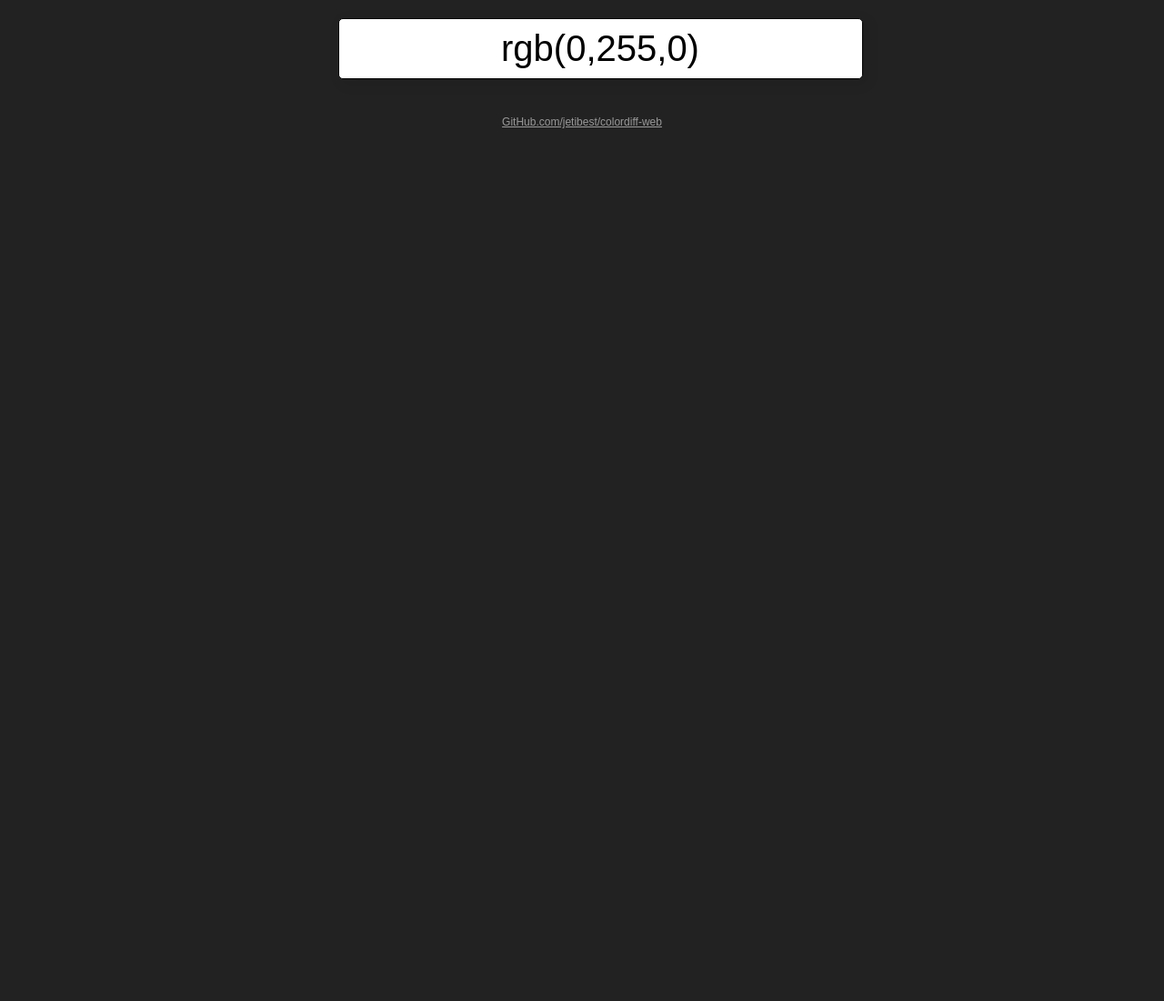
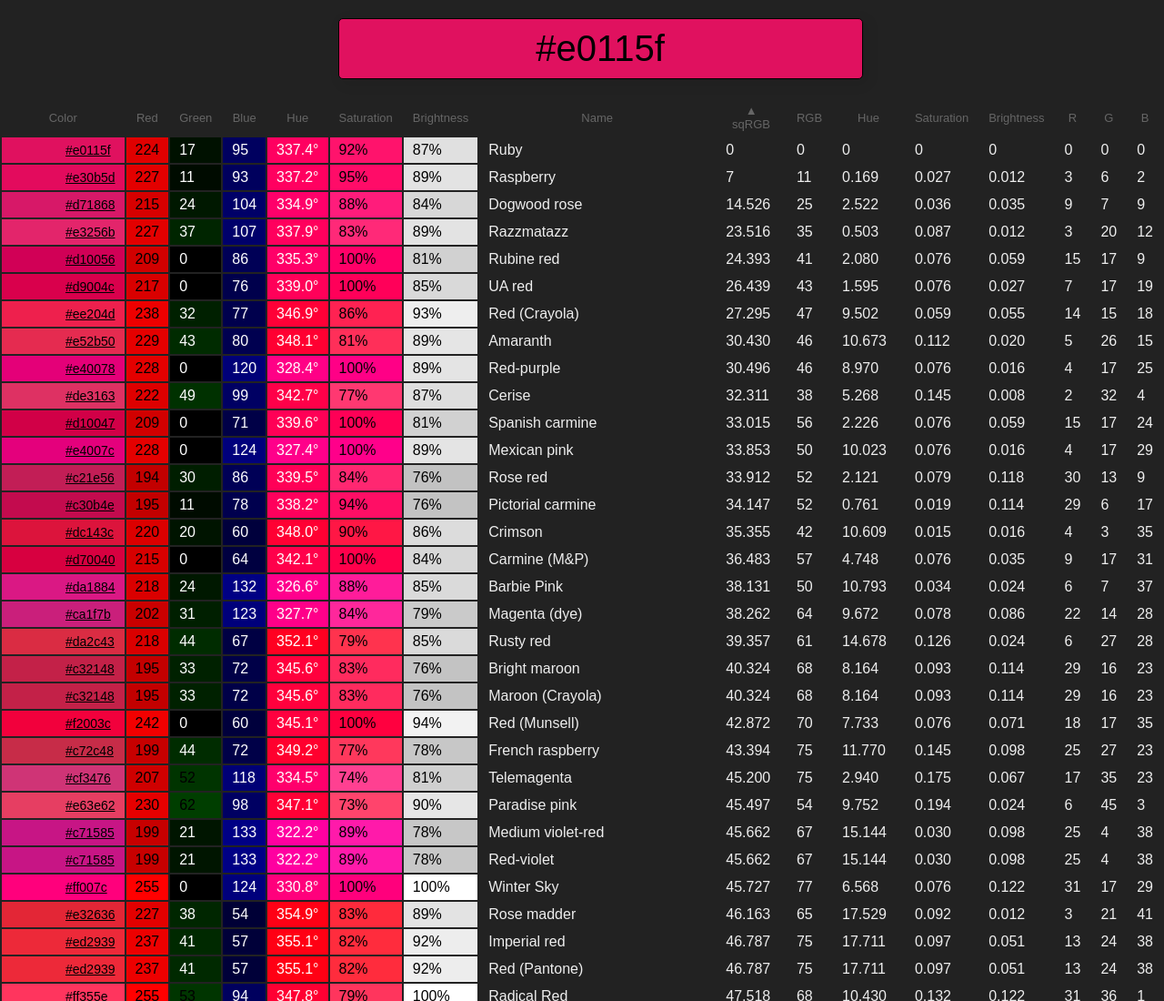
Before and after one commit to jetibest/colordiff-web, a plain HTML site: page public_html/index.html in a window 1280 px wide. Shown: the top 1100 px of the page at 91% size. Before the commit the page ends 800 px from the top, so only its background shows below. Drawn offline with Linux system fonts and the light colour scheme.

Commit message:
Default color.

```diff
--- a/public_html/index.html
+++ b/public_html/index.html
@@ -41,7 +41,7 @@ footer a
 </style>
 
 <main>
-	<div><input type="text" id="ColorInput" value="rgb(0,255,0)"></div>
+	<div><input type="text" id="ColorInput" value="#e0115f"></div>
 	<div class="color-results" id="ColorResult"></div>
 </main>
 
@@ -454,10 +454,11 @@ var update_color_from_hash = function()
 	if(!window.color || window.color.hex !== window.location.hash)
 	{
 		var color = parse_color((window.location.hash || '').replace(/^#/g, ''));
-		if(!color || color.error) return;
+		if(!color || color.error) return false;
 		document.querySelector('#ColorInput').value = color.hex;
 		calc_color();
 	}
+	return true;
 };
 
 var init = function()
@@ -468,7 +469,11 @@ var init = function()
 
 	window.onhashchange = update_color_from_hash;
 
-	update_color_from_hash();
+	if(!update_color_from_hash())
+	{
+		// no hash, default to entered color
+		calc_color();
+	}
 };
 </script>
 
```
